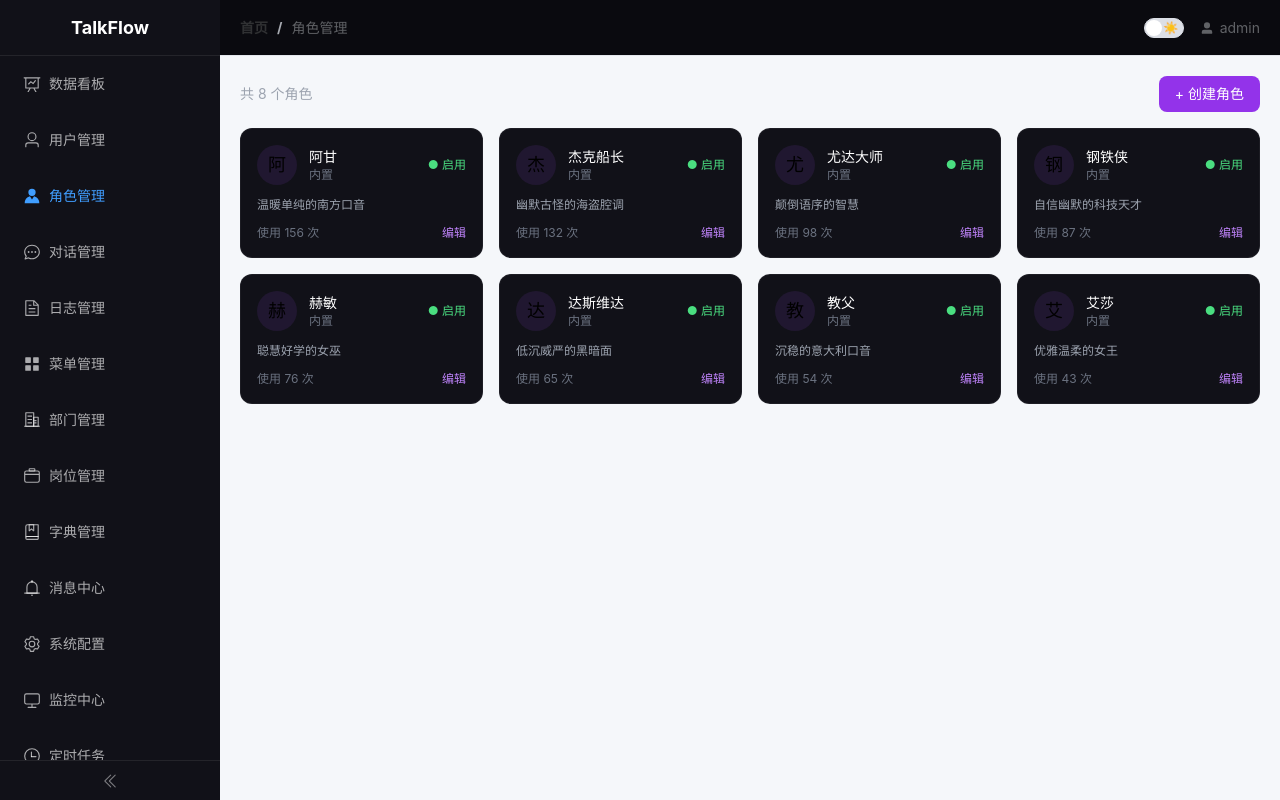
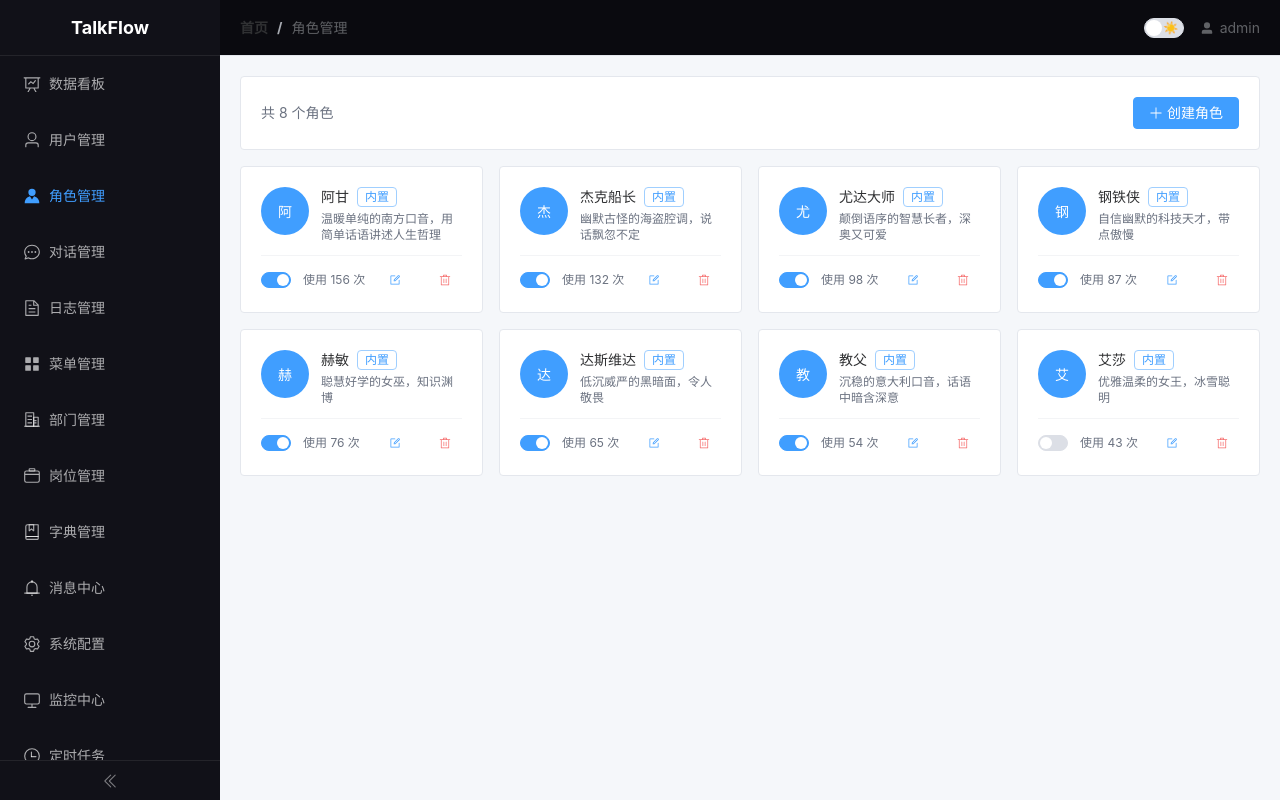
Before and after one commit to enjg/talkflow-admin, a Vue app: page /characters in a window 1280 px wide. Built offline with nearby package versions, Linux system fonts and the light colour scheme; no server answers; sample sign-in values are in the browser's storage.

Commit message:
feat: 角色管理 - 卡片网格/创建编辑/启用禁用/删除

```diff
--- a/src/views/CharactersView.vue
+++ b/src/views/CharactersView.vue
@@ -1,46 +1,287 @@
 <script setup lang="ts">
-import { ref } from 'vue'
+import { ref, reactive, onMounted } from 'vue'
+import { ElMessage, type FormInstance, type FormRules } from 'element-plus'
+import { adminApi } from '../api/admin'
 
-const characters = ref([
-  { id: 'forrest_gump', name: '阿甘', desc: '温暖单纯的南方口音', type: 'builtin', status: 'active', usage: 156 },
-  { id: 'jack_sparrow', name: '杰克船长', desc: '幽默古怪的海盗腔调', type: 'builtin', status: 'active', usage: 132 },
-  { id: 'yoda', name: '尤达大师', desc: '颠倒语序的智慧', type: 'builtin', status: 'active', usage: 98 },
-  { id: 'tony_stark', name: '钢铁侠', desc: '自信幽默的科技天才', type: 'builtin', status: 'active', usage: 87 },
-  { id: 'hermione', name: '赫敏', desc: '聪慧好学的女巫', type: 'builtin', status: 'active', usage: 76 },
-  { id: 'vader', name: '达斯维达', desc: '低沉威严的黑暗面', type: 'builtin', status: 'active', usage: 65 },
-  { id: 'godfather', name: '教父', desc: '沉稳的意大利口音', type: 'builtin', status: 'active', usage: 54 },
-  { id: 'elsa', name: '艾莎', desc: '优雅温柔的女王', type: 'builtin', status: 'active', usage: 43 },
-])
+interface Character {
+  id: string
+  name: string
+  description: string
+  type: 'builtin' | 'custom'
+  status: 'active' | 'disabled'
+  usage: number
+  avatar?: string
+  personality?: string
+  greeting?: string
+}
+
+const loading = ref(false)
+const characters = ref<Character[]>([])
+const dialogVisible = ref(false)
+const isEditing = ref(false)
+const formRef = ref<FormInstance>()
+
+const defaultForm = (): Character => ({
+  id: '',
+  name: '',
+  description: '',
+  type: 'custom',
+  status: 'active',
+  usage: 0,
+  avatar: '',
+  personality: '',
+  greeting: '',
+})
+
+const form = ref<Character>(defaultForm())
+
+const rules: FormRules = {
+  name: [
+    { required: true, message: '请输入角色名称', trigger: 'blur' },
+    { min: 1, max: 20, message: '长度在 1 到 20 个字符', trigger: 'blur' },
+  ],
+  description: [
+    { required: true, message: '请输入角色描述', trigger: 'blur' },
+  ],
+}
+
+const fetchCharacters = async () => {
+  loading.value = true
+  try {
+    const res = await adminApi.getCharacters() as any
+    if (Array.isArray(res)) {
+      characters.value = res
+    } else if (res?.data) {
+      characters.value = res.data
+    }
+  } catch {
+    // Use mock data
+    characters.value = [
+      { id: 'forrest_gump', name: '阿甘', description: '温暖单纯的南方口音，用简单话语讲述人生哲理', type: 'builtin', status: 'active', usage: 156 },
+      { id: 'jack_sparrow', name: '杰克船长', description: '幽默古怪的海盗腔调，说话飘忽不定', type: 'builtin', status: 'active', usage: 132 },
+      { id: 'yoda', name: '尤达大师', description: '颠倒语序的智慧长者，深奥又可爱', type: 'builtin', status: 'active', usage: 98 },
+      { id: 'tony_stark', name: '钢铁侠', description: '自信幽默的科技天才，带点傲慢', type: 'builtin', status: 'active', usage: 87 },
+      { id: 'hermione', name: '赫敏', description: '聪慧好学的女巫，知识渊博', type: 'builtin', status: 'active', usage: 76 },
+      { id: 'vader', name: '达斯维达', description: '低沉威严的黑暗面，令人敬畏', type: 'builtin', status: 'active', usage: 65 },
+      { id: 'godfather', name: '教父', description: '沉稳的意大利口音，话语中暗含深意', type: 'builtin', status: 'active', usage: 54 },
+      { id: 'elsa', name: '艾莎', description: '优雅温柔的女王，冰雪聪明', type: 'builtin', status: 'disabled', usage: 43 },
+    ]
+  } finally {
+    loading.value = false
+  }
+}
+
+const handleCreate = () => {
+  isEditing.value = false
+  form.value = defaultForm()
+  dialogVisible.value = true
+}
+
+const handleEdit = (char: Character) => {
+  isEditing.value = true
+  form.value = { ...char }
+  dialogVisible.value = true
+}
+
+const handleSubmit = async () => {
+  if (!formRef.value) return
+  await formRef.value.validate(async (valid) => {
+    if (!valid) return
+    try {
+      if (isEditing.value) {
+        await adminApi.updateCharacter(form.value.id, form.value)
+        const idx = characters.value.findIndex(c => c.id === form.value.id)
+        if (idx !== -1) characters.value[idx] = { ...form.value }
+        ElMessage.success('角色更新成功')
+      } else {
+        await adminApi.createCharacter(form.value)
+        characters.value.push({ ...form.value, id: 'custom_' + Date.now(), usage: 0 })
+        ElMessage.success('角色创建成功')
+      }
+      dialogVisible.value = false
+    } catch {
+      // Simulate success for demo
+      if (isEditing.value) {
+        const idx = characters.value.findIndex(c => c.id === form.value.id)
+        if (idx !== -1) characters.value[idx] = { ...form.value }
+      } else {
+        characters.value.push({ ...form.value, id: 'custom_' + Date.now(), usage: 0 })
+      }
+      ElMessage.success(isEditing.value ? '角色更新成功' : '角色创建成功')
+      dialogVisible.value = false
+    }
+  })
+}
+
+const handleToggleStatus = (char: Character) => {
+  char.status = char.status === 'active' ? 'disabled' : 'active'
+  ElMessage.success(char.status === 'active' ? '角色已启用' : '角色已禁用')
+}
+
+const handleDelete = async (char: Character) => {
+  try {
+    await adminApi.deleteCharacter(char.id)
+  } catch {
+    // Continue with UI update
+  }
+  characters.value = characters.value.filter(c => c.id !== char.id)
+  ElMessage.success('角色已删除')
+}
+
+onMounted(() => {
+  fetchCharacters()
+})
 </script>
 
 <template>
-  <div class="space-y-4">
-    <div class="flex items-center justify-between">
-      <span class="text-sm text-gray-400">共 {{ characters.length }} 个角色</span>
-      <button class="px-4 py-2 bg-purple-600 hover:bg-purple-700 text-white text-sm rounded-lg transition">
-        + 创建角色
-      </button>
-    </div>
+  <div class="characters-view" v-loading="loading">
+    <!-- Header -->
+    <el-card shadow="hover" class="mb-4">
+      <div class="flex items-center justify-between">
+        <span class="text-sm text-gray-500">共 {{ characters.length }} 个角色</span>
+        <el-button type="primary" @click="handleCreate">
+          <el-icon class="mr-1"><Plus /></el-icon>
+          创建角色
+        </el-button>
+      </div>
+    </el-card>
 
-    <div class="grid grid-cols-1 md:grid-cols-2 lg:grid-cols-3 xl:grid-cols-4 gap-4">
-      <div v-for="c in characters" :key="c.id"
-        class="bg-[#111118] border border-white/5 rounded-xl p-4 hover:border-purple-500/30 transition">
-        <div class="flex items-center gap-3 mb-3">
-          <div class="w-10 h-10 bg-purple-500/10 rounded-full flex items-center justify-center text-lg">
-            {{ c.name[0] }}
+    <!-- Character Grid -->
+    <el-row :gutter="16">
+      <el-col
+        :xs="24" :sm="12" :md="8" :lg="6"
+        v-for="char in characters"
+        :key="char.id"
+        class="mb-4"
+      >
+        <el-card shadow="hover" class="character-card h-full">
+          <div class="flex items-start gap-3 mb-3">
+            <el-avatar :size="48" class="flex-shrink-0" :style="{ backgroundColor: char.type === 'builtin' ? '#409eff' : '#9b59b6' }">
+              {{ char.name?.[0] }}
+            </el-avatar>
+            <div class="flex-1 min-w-0">
+              <div class="flex items-center gap-2">
+                <span class="font-medium text-sm truncate">{{ char.name }}</span>
+                <el-tag
+                  :type="char.type === 'builtin' ? 'primary' : 'warning'"
+                  size="small"
+                  effect="plain"
+                >
+                  {{ char.type === 'builtin' ? '内置' : '自定义' }}
+                </el-tag>
+              </div>
+              <p class="text-xs text-gray-500 mt-1 line-clamp-2">{{ char.description }}</p>
+            </div>
           </div>
-          <div>
-            <div class="text-sm text-white font-medium">{{ c.name }}</div>
-            <div class="text-xs text-gray-500">{{ c.type === 'builtin' ? '内置' : '自定义' }}</div>
+
+          <div class="flex items-center justify-between mt-3 pt-3 border-t border-gray-100 dark:border-gray-700">
+            <div class="flex items-center gap-3">
+              <el-switch
+                v-model="char.status"
+                active-value="active"
+                inactive-value="disabled"
+                @change="handleToggleStatus(char)"
+                size="small"
+              />
+              <span class="text-xs text-gray-500">使用 {{ char.usage }} 次</span>
+            </div>
+            <div class="flex items-center gap-1">
+              <el-button text type="primary" size="small" @click="handleEdit(char)">
+                <el-icon><Edit /></el-icon>
+              </el-button>
+              <el-popconfirm
+                title="确定要删除这个角色吗？此操作不可恢复。"
+                confirm-button-text="确定删除"
+                cancel-button-text="取消"
+                @confirm="handleDelete(char)"
+              >
+                <template #reference>
+                  <el-button text type="danger" size="small">
+                    <el-icon><Delete /></el-icon>
+                  </el-button>
+                </template>
+              </el-popconfirm>
+            </div>
           </div>
-          <span class="ml-auto text-xs text-green-400">● 启用</span>
-        </div>
-        <p class="text-xs text-gray-400 mb-3">{{ c.desc }}</p>
-        <div class="flex items-center justify-between text-xs text-gray-500">
-          <span>使用 {{ c.usage }} 次</span>
-          <button class="text-purple-400 hover:text-purple-300">编辑</button>
-        </div>
-      </div>
-    </div>
+        </el-card>
+      </el-col>
+    </el-row>
+
+    <!-- Empty State -->
+    <el-empty v-if="!loading && characters.length === 0" description="暂无角色数据" />
+
+    <!-- Create/Edit Dialog -->
+    <el-dialog
+      v-model="dialogVisible"
+      :title="isEditing ? '编辑角色' : '创建角色'"
+      width="560px"
+      destroy-on-close
+    >
+      <el-form
+        ref="formRef"
+        :model="form"
+        :rules="rules"
+        label-width="80px"
+        label-position="left"
+      >
+        <el-form-item label="名称" prop="name">
+          <el-input v-model="form.name" placeholder="输入角色名称" maxlength="20" show-word-limit />
+        </el-form-item>
+        <el-form-item label="描述" prop="description">
+          <el-input
+            v-model="form.description"
+            type="textarea"
+            :rows="3"
+            placeholder="输入角色描述"
+            maxlength="200"
+            show-word-limit
+          />
+        </el-form-item>
+        <el-form-item label="类型">
+          <el-select v-model="form.type" style="width: 100%">
+            <el-option label="内置角色" value="builtin" />
+            <el-option label="自定义角色" value="custom" />
+          </el-select>
+        </el-form-item>
+        <el-form-item label="性格">
+          <el-input v-model="form.personality" placeholder="描述角色性格特点" />
+        </el-form-item>
+        <el-form-item label="开场白">
+          <el-input
+            v-model="form.greeting"
+            type="textarea"
+            :rows="2"
+            placeholder="角色的开场白台词"
+          />
+        </el-form-item>
+        <el-form-item label="状态">
+          <el-radio-group v-model="form.status">
+            <el-radio value="active">启用</el-radio>
+            <el-radio value="disabled">禁用</el-radio>
+          </el-radio-group>
+        </el-form-item>
+      </el-form>
+      <template #footer>
+        <el-button @click="dialogVisible = false">取消</el-button>
+        <el-button type="primary" @click="handleSubmit">
+          {{ isEditing ? '保存修改' : '创建角色' }}
+        </el-button>
+      </template>
+    </el-dialog>
   </div>
 </template>
+
+<style scoped>
+.character-card {
+  transition: all 0.3s;
+}
+.character-card:hover {
+  transform: translateY(-2px);
+}
+.line-clamp-2 {
+  display: -webkit-box;
+  -webkit-line-clamp: 2;
+  -webkit-box-orient: vertical;
+  overflow: hidden;
+}
+</style>
```
